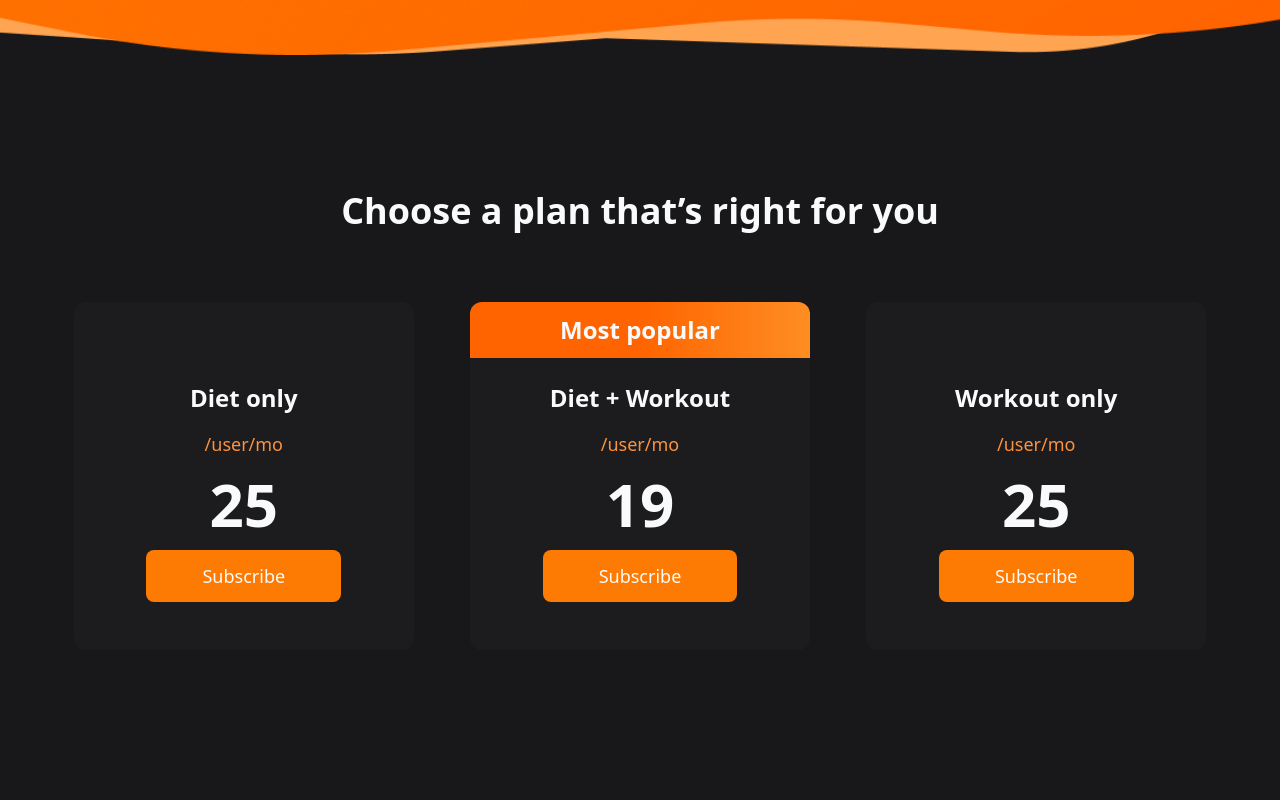
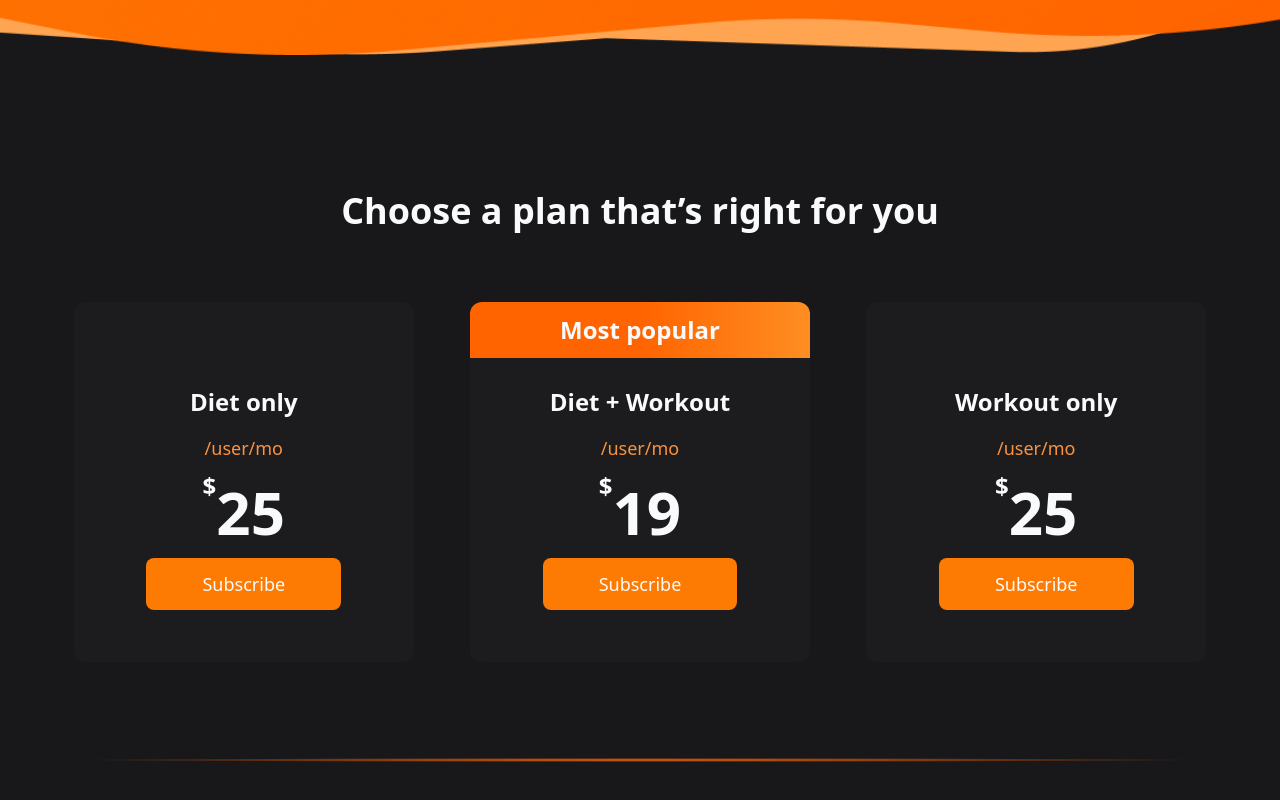
Before and after one commit to Mohammad-Shaar/orangefit, a React (Vite) app: page / in a window 1280 px wide. Shown: the part 6152-6952 px from the top of the page. Before the commit the page ends 6866 px from the top, so only its background shows below. Built offline with nearby package versions, Linux system fonts and the light colour scheme.

Commit message:
working on plans section

```diff
--- a/src/Components/MainHome/PlansSection/Plans.jsx
+++ b/src/Components/MainHome/PlansSection/Plans.jsx
@@ -6,34 +6,41 @@ const Plans = () => {
           Choose a plan that’s right for you
         </h1>
         <div className="flex justify-between items-center">
-          <div className="flex flex-col items-center space-y-4 p-12 pt-20 w-[30%] rounded-xl h-full bg-custom-dark">
+          <div className="flex flex-col items-center space-y-4 p-12 pt-20 w-[30%] rounded-xl h-full bg-custom-dark border-4 border-custom-dark duration-300 hover:border-orange-600">
             <h2 className="font-bold text-2xl">Diet only</h2>
             <p className="text-lg text-orange-400">/user/mo</p>
-            <p className="font-bold text-6xl">25</p>
+            <p className="flex pt-1 font-bold text-6xl">
+              <sup className="text-2xl">$</sup>25
+            </p>
             <button className="bg-[#FD7B03] py-3 px-14 text-lg rounded-lg ">
               Subscribe
             </button>
           </div>
-          <div className="relative flex flex-col items-center space-y-4 p-12 pt-20 w-[30%] rounded-xl h-full bg-custom-dark">
+          <div className="relative flex flex-col items-center space-y-4 p-12 pt-20 w-[30%] rounded-xl h-full bg-custom-dark border-4 border-custom-dark duration-300 hover:border-orange-600">
             <h2 className="font-bold text-2xl">Diet + Workout</h2>
             <p className="text-lg text-orange-400">/user/mo</p>
-            <p className="font-bold text-6xl">19</p>
+            <p className="flex pt-1 font-bold text-6xl">
+              <sup className="text-2xl">$</sup>19
+            </p>
             <button className="bg-[#FD7B03] py-3 px-14 text-lg rounded-lg ">
               Subscribe
             </button>
-            <p className="absolute text-center -top-4 w-full py-3 font-bold text-2xl rounded-t-xl bg-gradient-to-r from-[#FF6400] via-[#FF6400] to-[#FE8E22]">
+            <p className="absolute text-center -top-5 w-custom py-3 font-bold text-2xl rounded-t-xl bg-gradient-to-r from-[#FF6400] via-[#FF6400] to-[#FE8E22]">
               Most popular
             </p>
           </div>
-          <div className="flex flex-col items-center space-y-4 p-12 pt-20 w-[30%] rounded-xl h-full bg-custom-dark">
+          <div className="flex flex-col items-center space-y-4 p-12 pt-20 w-[30%] rounded-xl h-full bg-custom-dark border-4 border-custom-dark duration-300 hover:border-orange-600">
             <h2 className="font-bold text-2xl">Workout only</h2>
             <p className="text-lg text-orange-400">/user/mo</p>
-            <p className="font-bold text-6xl">25</p>
+            <p className="flex pt-1 font-bold text-6xl">
+              <sup className="text-2xl">$</sup>25
+            </p>
             <button className="bg-[#FD7B03] py-3 px-14 text-lg rounded-lg ">
               Subscribe
             </button>
           </div>
         </div>
+        <hr className="custom-radial" />
       </div>
     </section>
   );
--- a/src/index.css
+++ b/src/index.css
@@ -18,3 +18,14 @@ img {
   background-repeat: no-repeat, no-repeat;
   background-size: cover, cover;
 }
+
+.custom-radial {
+  margin-top: 6rem;
+  border: 0;
+  height: 4px;
+  background-image: radial-gradient(
+    50% 50% at 50% 50%,
+    #ff6400 0%,
+    rgba(254, 142, 34, 0) 100%
+  );
+}
--- a/tailwind.config.js
+++ b/tailwind.config.js
@@ -12,6 +12,9 @@ export default {
       borderRadius: {
         custom: "100%",
       },
+      width: {
+        custom: "calc(100% + 8px)",
+      },
       colors: {
         "custom-dark": "#1C1B1E",
       },
```
